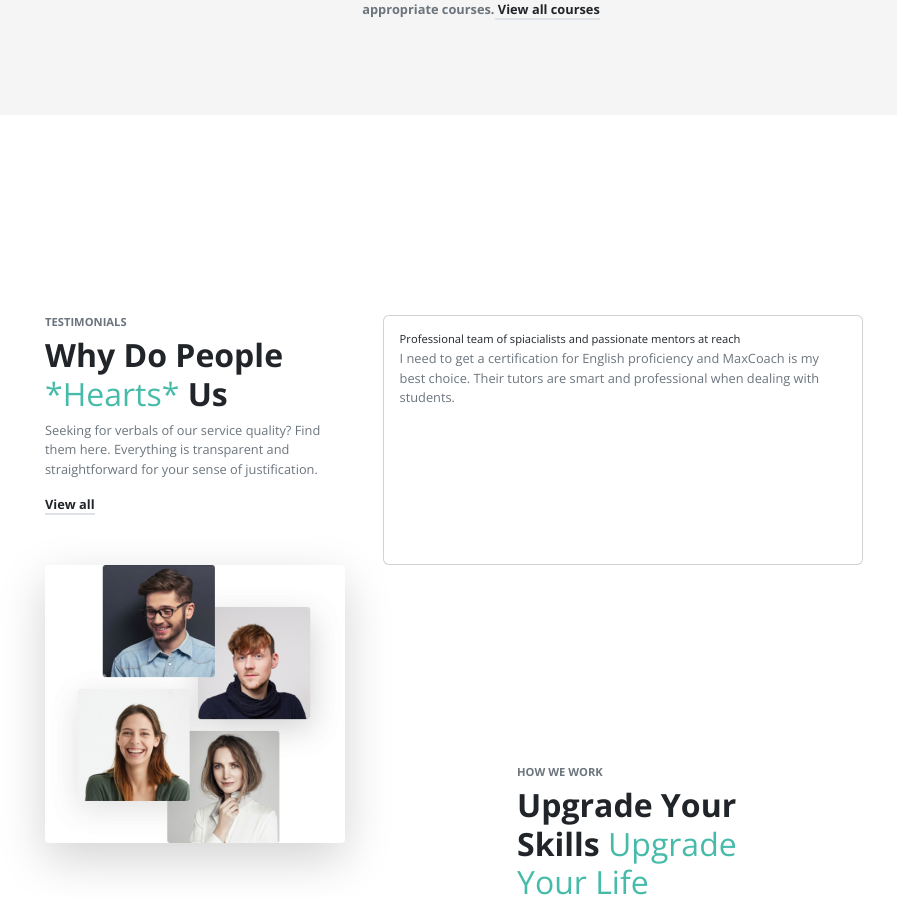
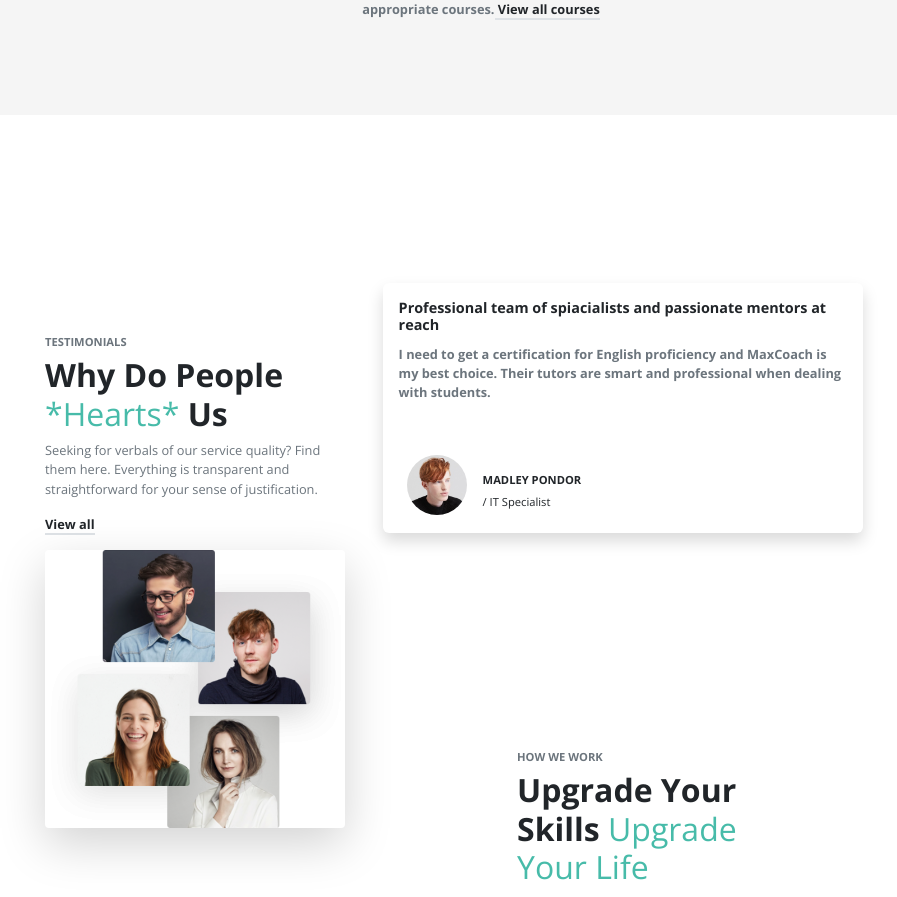
Before and after one commit to MarcoInchingoli89/proj-html-vuejs, a Vue app: page / in a window 1280 px wide. Shown: the part 2528-3425 px from the top of the page, without its empty margins (159-1056 px from the left). Built offline with nearby package versions, Linux system fonts and the light colour scheme.

Commit message:
Add Card Completed in Section Testimonials

```diff
--- a/src/components/AppMain/SectionTestimonials.vue
+++ b/src/components/AppMain/SectionTestimonials.vue
@@ -23,16 +23,25 @@ export default {
                 </div>
                 <!-- Card sovrapposte -->
                 <div class="col cards">
-                    <div class="card bg-white" style="width: 30rem;">
+                    <div class="card bg-white shadow border-0" style="width: 30rem;">
                         <div class="card-body">
-                            <h6 class="card-title">Professional team of spiacialists and passionate mentors at reach
+                            <h6 class="card_title fw-bold">Professional team of spiacialists and passionate mentors at
+                                reach
                             </h6>
-                            <p class="card-subtitle mb-2 text-muted">I need to get a certification for English
+                            <p class="card-subtitle pt-2 text-muted fw-bold">I need to get a certification for English
                                 proficiency and MaxCoach is my best choice. Their tutors are smart and professional when
                                 dealing with students.</p>
-                            <div class="testimonial">
-                                <div class="avatar"></div>
-                                <div class="text"></div>
+                            <div class="testimonial d-flex align-items-center">
+                                <div class="avatar mt-5 ps-2 mb-2">
+                                    <img width="60" class="rounded-circle"
+                                        src="../../assets/img/testimonial-avata-01.jpg" alt="">
+                                </div>
+                                <div class="text">
+                                    <h6 class="name fw-bold text-uppercase">
+                                        Madley Pondor
+                                    </h6>
+                                    <p class="job">/ IT Specialist</p>
+                                </div>
                             </div>
                         </div>
                     </div>
@@ -47,15 +56,33 @@ export default {
 @use '../../assets/scss/partials/variables' as *;
 
 .text {
-    margin-top: 200px;
+    margin-top: 70px;
     max-width: 35%;
 }
 
+.row {
+    margin-top: 150px;
+    align-items: center;
+}
+
 .cards {
-    margin-top: 200px;
 
     .card {
         height: 250px;
+    }
+
+    .card_title {
+        font-size: 0.9rem;
+    }
+
+    .name {
+        font-size: 0.7rem;
+        padding-left: 1rem;
+    }
+
+    .job {
+        font-size: 0.7rem;
+        padding-left: 1rem;
     }
 }
 
```
